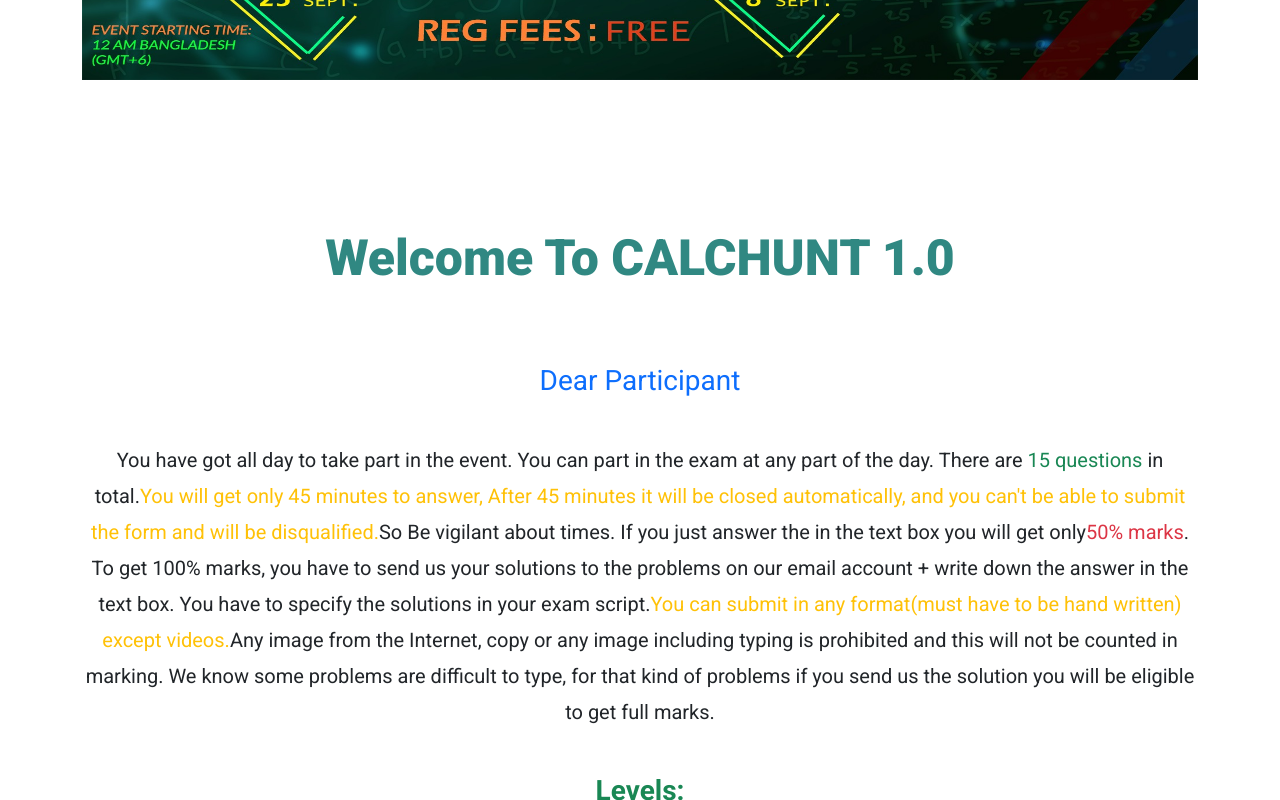
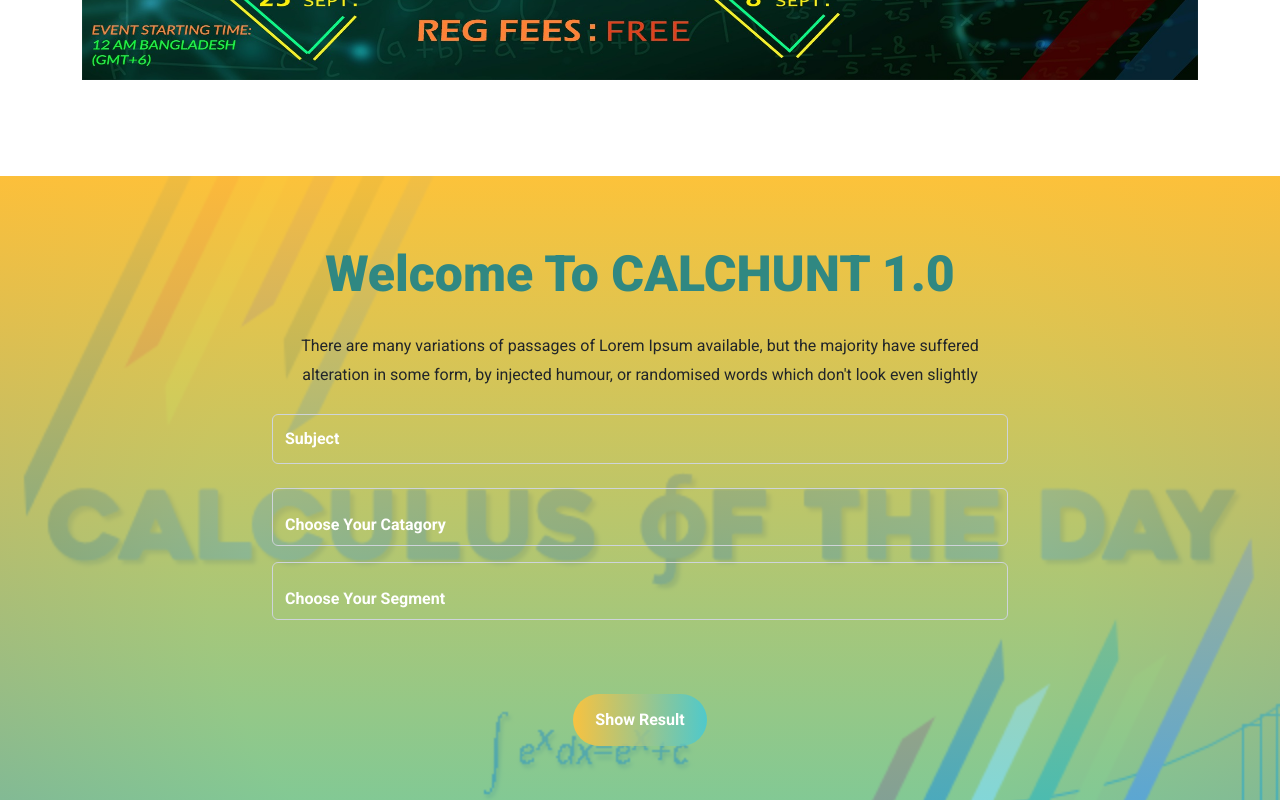
Before and after one commit to Swapno5896/Mathology, a React (Create React App) app: page / in a window 1280 px wide. Shown: the part 500-1300 px from the top of the page. Built offline with nearby package versions, Linux system fonts and the light colour scheme; the HTML template or start-up script is replaced by a standard one.

Commit message:
show result frontednd is done

```diff
--- a/src/Components/CataGori/CataGori.js
+++ b/src/Components/CataGori/CataGori.js
@@ -19,7 +19,7 @@ const CataGori = () => {
         // according to form info give specific link
         const link = selectFormLik(catagori)
 
-        // store data in local storage
+        // store link in local storage
         const ifremLink = localStorage.setItem("ifremLink", link[1]);
         navigate("/event");
     }
@@ -37,7 +37,7 @@ const CataGori = () => {
                 There are <span className='text-success'>
                     15 questions
                 </span>  in total.
-
+                EventResult
 
                 <span className='text-warning'>
                     You will get only 45 minutes to answer,  After 45 minutes it will be closed automatically, and you can't be able to submit the form and will be disqualified.
--- /dev/null
+++ b/src/Components/EventResult/EventResult.css
@@ -0,0 +1,65 @@
+.event-result-form {
+    height: 90vh;
+    background-image: url('../../images/Cover 1.png');
+    position: relative;
+    z-index: 2;
+}
+
+.bg-cover {
+    background-size: cover;
+    background-position: center;
+    background-repeat: no-repeat;
+    background-attachment: fixed;
+}
+
+.overlay {
+    position: absolute;
+    top: 0;
+    left: 0;
+    width: 100%;
+    height: 100%;
+    background: linear-gradient(rgba(252, 194, 61, 0.953), rgba(51, 201, 231, 0.7));
+    z-index: -1;
+}
+
+form .form-control {
+    background: transparent;
+    height: 50px;
+    color: white;
+    font-weight: 600;
+}
+
+/* what heappen when it is in focus */
+form .form-control:focus {
+    background: transparent;
+    color: white;
+    background-color: rgb(63, 83, 83);
+}
+
+/* change place holder coller */
+form .form-control::placeholder {
+    color: white;
+    font-weight: 600;
+
+}
+
+form label {
+    margin-left: 10px;
+    color: white;
+    font-weight: 600;
+
+}
+
+/* button style */
+.btn {
+    padding: 14px 22px;
+}
+
+.btn-show-result {
+    margin-top: 50px;
+    background: linear-gradient(to right, rgba(252, 194, 61, 0.953), rgba(51, 201, 231, 0.7));
+    border-radius: 100px;
+    border: none;
+    font-weight: 600;
+    color: white;
+}
--- /dev/null
+++ b/src/Components/EventResult/EventResult.js
@@ -0,0 +1,70 @@
+import React, { useState } from 'react';
+import './EventResult.css'
+const EventResult = () => {
+    const [catagori, setCatagori] = useState({});
+
+    const handelChange = (e) => {
+        setCatagori({ ...catagori, [e.target.id]: e.target.value })
+    }
+
+    const handelSubmit = () => {
+        console.log(catagori);
+    }
+    return (
+        <section className='py-5 my-5' >
+            <div className="bg-cover event-result-form">
+                <div className="overlay">
+                </div>
+
+
+                <div class="container">
+                    <div class="row">
+                        <div class="col-12 section-intro text-center" data-aos="fade-up">
+                            <h3 className='text-center pt-5  catagori-welcome'>Welcome To CALCHUNT 1.0</h3>
+
+                            <div class="divider"></div>
+                            <p className='pb-2'>There are many variations of passages of Lorem Ipsum available, but the majority have
+                                suffered<br />
+                                alteration in some form, by injected humour, or randomised words which don't look even slightly
+                            </p>
+                        </div>
+                    </div>
+                    <div class="row">
+                        <div class="col-md-8 mx-auto" data-aos="fade-up">
+                            <form action="#" class="row g-4">
+
+                                <div class="form-group col-md-12">
+                                    <input type="text" class="form-control" placeholder="Subject" />
+                                </div>
+
+                                <div class="form-floating" >
+                                    <select onChange={handelChange} class="form-select form-control" id="catagori">
+                                        <option selected>Choose Your Catagory</option>
+                                        <option name='a' value="Junior" >Junior</option>
+                                        <option name='b' value="Serion">Senior</option>
+                                    </select>
+                                </div>
+
+                                <div class="form-floating mt-3">
+                                    <select onChange={handelChange} class="form-select form-control" id="segment">
+                                        <option selected>Choose Your Segment</option>
+                                        <option value="integration">Integration Bee  </option>
+                                        <option value="differentiation">Differentiation Bee   </option>
+                                        <option value="application-of-calculu">Application of Calculus </option>
+                                        <option value="math-olympiad">Math Olympiad </option>
+                                        <option value="mean-contest">Mathematical Meme Contest</option>
+                                    </select>
+                                </div>
+                                <div class="text-center">
+                                    <button class="btn btn-show-result" type="submit">Show Result</button>
+                                </div>
+                            </form>
+                        </div>
+                    </div>
+                </div>
+            </div>
+        </section>
+    );
+};
+
+export default EventResult;
--- a/src/Pages/Home/Home.js
+++ b/src/Pages/Home/Home.js
@@ -1,6 +1,7 @@
 import React from 'react';
 import { Link } from 'react-router-dom';
 import CataGori from '../../Components/CataGori/CataGori';
+import EventResult from '../../Components/EventResult/EventResult';
 import TopBanner from '../../Components/TopBanner/TopBanner';
 
 const Home = () => {
@@ -8,7 +9,10 @@ const Home = () => {
 
         <>
             <TopBanner></TopBanner>
+            <EventResult></EventResult>
+            <hr />
             <CataGori></CataGori>
+
         </>
 
     );
```
